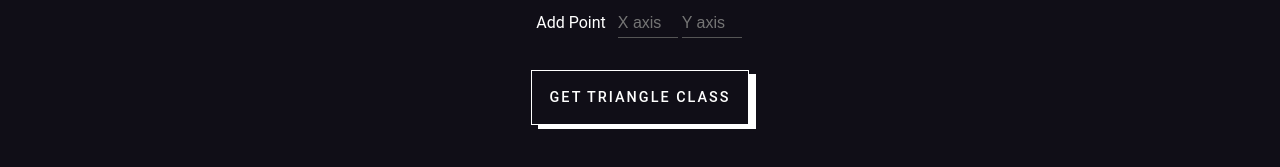
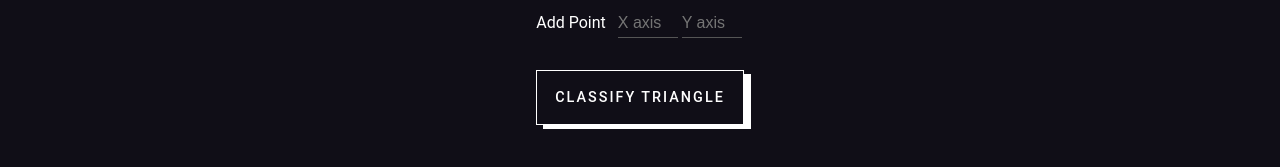
Before and after one commit to VaggelisKa/triangle-classification-client, a React (Create React App) app: page / in a window 1280 px wide. Shown: the part 297-464 px from the top of the page. Built offline with nearby package versions, Linux system fonts and the light colour scheme.

Commit message:
Button disabled class

```diff
--- /dev/null
+++ b/src/helpers/isInputValid.ts
@@ -0,0 +1,7 @@
+import { Point } from '../models/Point';
+
+const isPointInputValid = (p1: Point, p2: Point, p3: Point): boolean => (
+  !!p1.xAxis && !!p1.yAxis && !!p1.xAxis && !!p1.yAxis && !!p1.xAxis && !!p1.yAxis
+);
+
+export default isPointInputValid;
--- a/src/models/Point.ts
+++ b/src/models/Point.ts
@@ -1,4 +1,4 @@
 export interface Point {
-  xAxis: number;
-  yAxis: number;
+  xAxis: number | null;
+  yAxis: number | null;
 }
--- a/src/pages/home-page/home-page.component.tsx
+++ b/src/pages/home-page/home-page.component.tsx
@@ -1,13 +1,15 @@
 import React, { FC, useState } from 'react';
 import './home-page.styles.scss';
+
+import isPointInputValid from '../../helpers/isInputValid';
 
 import { Point } from '../../models/Point';
 import FormInputGroup from '../../components/form-input-group/form-input-group.component';
 
 const HomePage: FC = () => {
-  const [firstPointValue, setFirstPointValue] = useState<Point>({ xAxis: 0, yAxis: 0 });
-  const [secondPointValue, setSecondPointValue] = useState<Point>({ xAxis: 0, yAxis: 0 });
-  const [thirdPointValue, setThirdPointValue] = useState<Point>({ xAxis: 0, yAxis: 0 });
+  const [firstPointValue, setFirstPointValue] = useState<Point>({ xAxis: null, yAxis: null });
+  const [secondPointValue, setSecondPointValue] = useState<Point>({ xAxis: null, yAxis: null });
+  const [thirdPointValue, setThirdPointValue] = useState<Point>({ xAxis: null, yAxis: null });
 
   const handleSubmit = (event: any): void => {
     event.preventDefault();
@@ -37,7 +39,11 @@ const HomePage: FC = () => {
             yAxisChangeHandler={event => setThirdPointValue({...thirdPointValue, yAxis: +event.target.value})}
           />
         </div>
-        <button type="submit">Get Triangle Class</button>
+        <button
+          type="submit"
+        >
+          Classify Triangle
+        </button>
       </form>
     </div>
   );
--- a/src/pages/home-page/home-page.styles.scss
+++ b/src/pages/home-page/home-page.styles.scss
@@ -34,11 +34,16 @@ button {
   transition: all 300ms ease-in-out;
   left:0;
   top:0;
+
+  &:disabled {
+    opacity: 0.2;
+    cursor: not-allowed;
   }
 
-button:hover {
+  &:hover:not([disabled]) {
     left: 7px;
     top: 4px;
     box-shadow:0 0 0 0 white;
     cursor: pointer;
   }
+}
```
Lines whose indentation alone changed are shown as unchanged.
